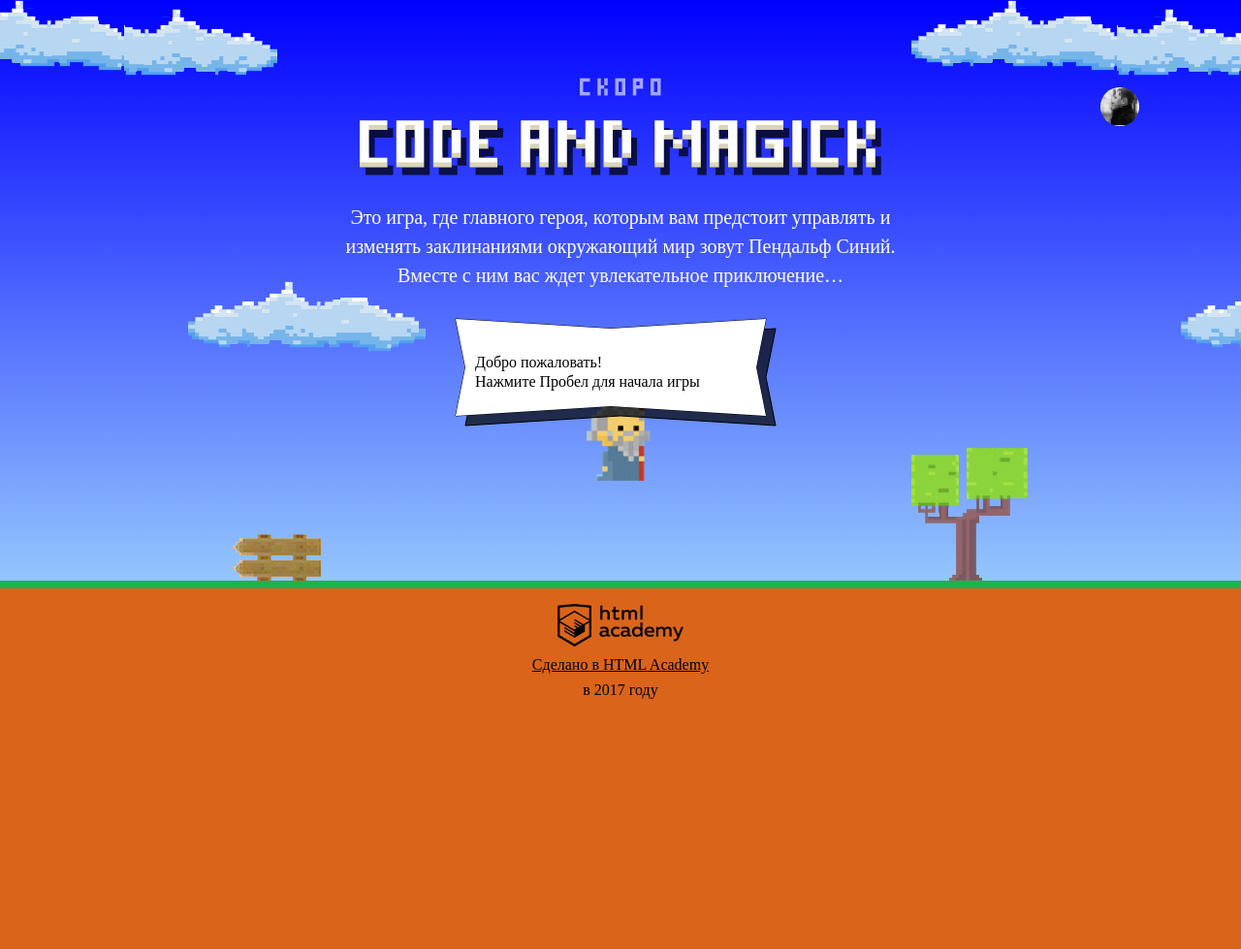
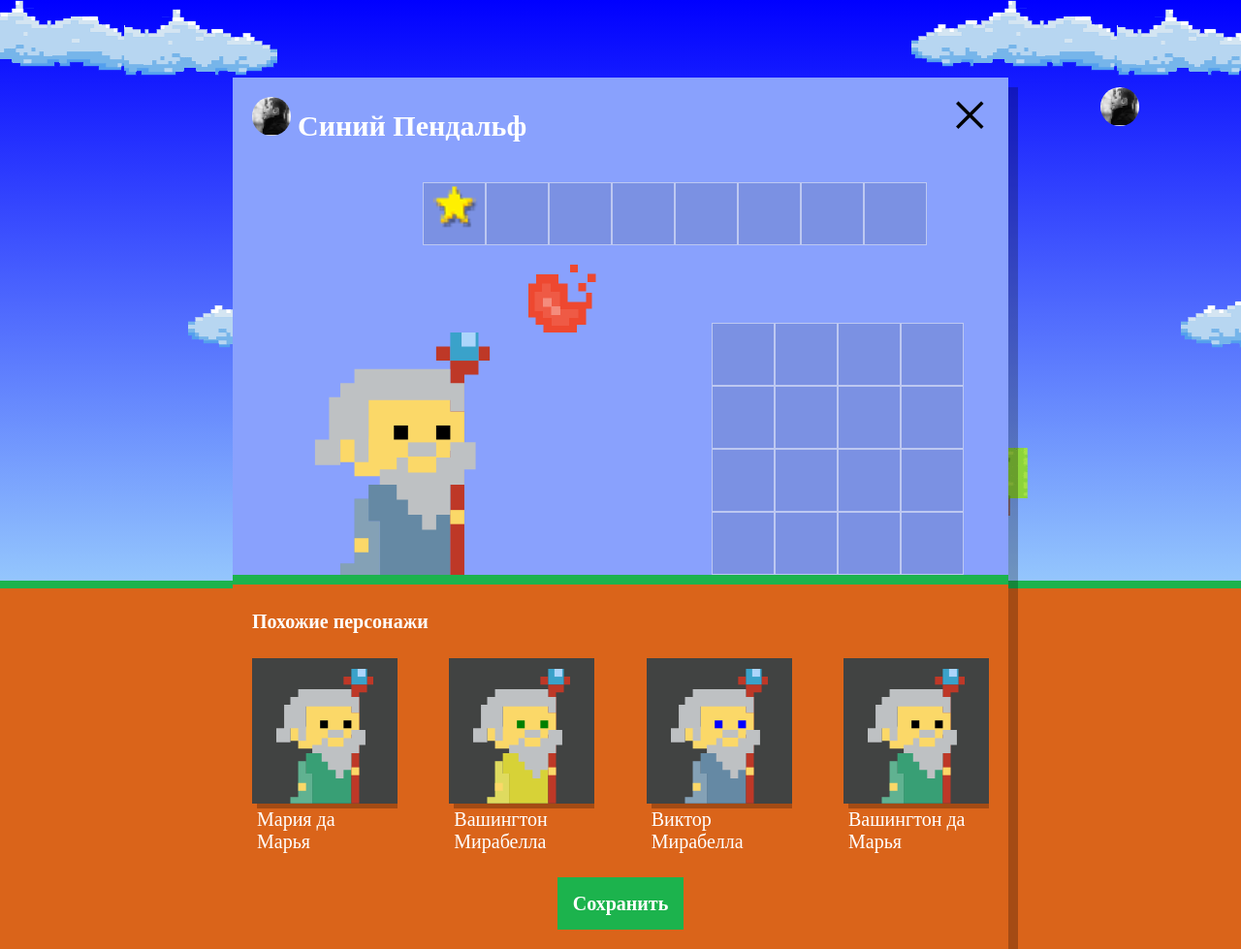
Before and after one commit to atmirataev/914715-code-and-magick-18, a website: page index.html in a window 1280 px wide. Shown: the whole page at 97% size. Before the commit the page ends 800 px from the top, so only its background shows below. Drawn offline with Linux system fonts and the light colour scheme; a web font is replaced by a local one.

Commit message:
Выполняет д/з №3/1

```diff
--- a/index.html
+++ b/index.html
@@ -216,6 +216,6 @@
 </script>
 <script src="js/stat.js"></script>
 <script src="js/game.js"></script>
-
+<script src="js/setup.js"></script>
 </body>
 </html>
--- /dev/null
+++ b/js/setup.js
@@ -0,0 +1,45 @@
+'use strict';
+
+var NUMBER_OF_SIMILAR_WIZARDS = 4;
+
+var wizardSettings = document.querySelector('.setup');
+wizardSettings.classList.remove('hidden');
+
+var NAMES = ['Иван', 'Хуан Себастьян', 'Мария', 'Кристоф', 'Виктор', 'Юлия', 'Люпита', 'Вашингтон'];
+var SURENAMES = ['да Марья', 'Верон', 'Мирабелла', 'Вальц', 'Онопко', 'Топольницкая', 'Нионго', 'Ирвинг'];
+var COAT_COLORS = ['rgb(101, 137, 164)', 'rgb(241, 43, 107)', 'rgb(146, 100, 161)', 'rgb(56, 159, 117)', 'rgb(215, 210, 55)', 'rgb(0, 0, 0)'];
+var EYES_COLORS = ['black', 'red', 'blue', 'yellow', 'green'];
+
+var getRandomElem = function (arr) {
+  return arr[Math.floor(Math.random() * arr.length)];
+};
+
+document.querySelector('.setup-similar').classList.remove('hidden');
+var similarListElement = document.querySelector('.setup-similar-list');
+var similarWizardTemplate = document.querySelector('#similar-wizard-template')
+    .content
+    .querySelector('.setup-similar-item');
+
+var createWizard = function () {
+  var wizardElement = similarWizardTemplate.cloneNode(true);
+  var wizard = {
+    name: getRandomElem(NAMES) + ' ' + getRandomElem(SURENAMES),
+    coatColor: getRandomElem(COAT_COLORS),
+    eyesColor: getRandomElem(EYES_COLORS)
+  };
+  wizardElement.querySelector('.setup-similar-label').textContent = wizard.name;
+  wizardElement.querySelector('.wizard-coat').style.fill = wizard.coatColor;
+  wizardElement.querySelector('.wizard-eyes').style.fill = wizard.eyesColor;
+
+  return wizardElement;
+};
+
+var fragment = document.createDocumentFragment();
+
+for (var i = 0; i < NUMBER_OF_SIMILAR_WIZARDS; i++) {
+  fragment.appendChild(createWizard());
+}
+
+similarListElement.appendChild(fragment);
+
+wizardSettings.querySelector('.setup-similar').classList.remove('hidden');
```
Also changed, not shown: Readme.md.
